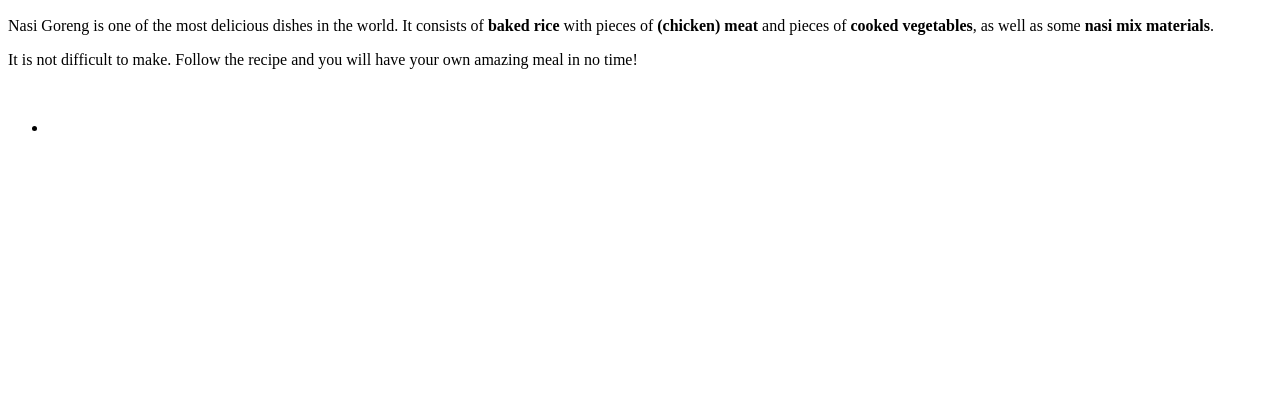
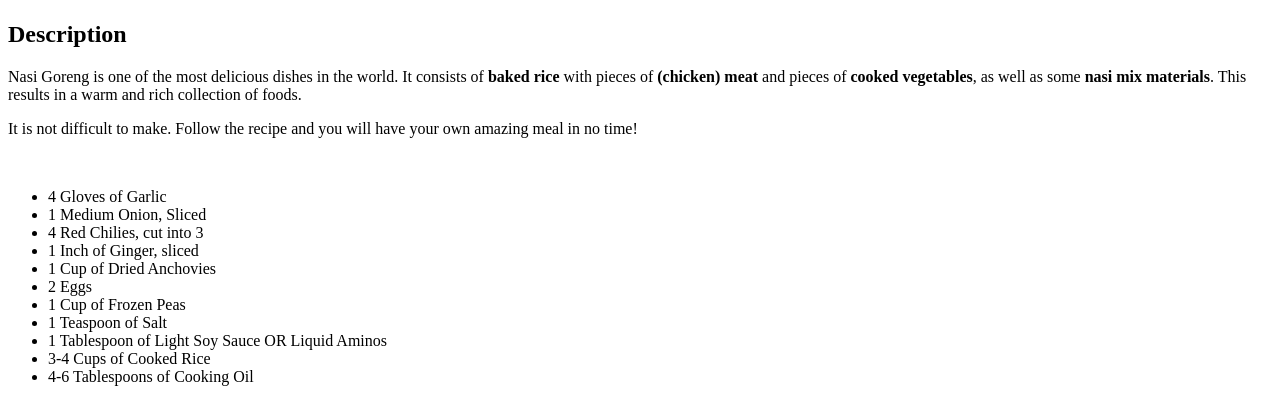
Before and after one commit to GymmoMaker/odin-recipes, a plain HTML site: page recipes/nasi.html in a window 1280 px wide. Shown: the part 383-800 px from the top of the page. Drawn offline with Linux system fonts and the light colour scheme.

Commit message:
Added ingredient list

```diff
--- a/recipes/nasi.html
+++ b/recipes/nasi.html
@@ -7,13 +7,22 @@
 	<body>
 		<h1>Nasi Goreng</h1>
 		<img src="https://www.mindyourfeed.nl/wp-content/uploads/2020/08/nasi-goreng-2-2.jpg" alt="A pan filled with delicious nasi goreng, with three baked eggs on top">
-		<p>Nasi Goreng is one of the most delicious dishes in the world. It consists of <strong>baked rice</strong> with pieces of <strong>(chicken) meat</strong> and pieces of <strong>cooked vegetables</strong>, as well as some <strong>nasi mix materials</strong>.</p>
+		<h2>Description</h2>
+		<p>Nasi Goreng is one of the most delicious dishes in the world. It consists of <strong>baked rice</strong> with pieces of <strong>(chicken) meat</strong> and pieces of <strong>cooked vegetables</strong>, as well as some <strong>nasi mix materials</strong>. This results in a warm and rich collection of foods.</p>
 		<p>It is not difficult to make. Follow the recipe and you will have your own amazing meal in no time!</p>
 		<br>
 		<ul>
-			<li>
-
-			</li>
+			<li>4 Gloves of Garlic</li>
+			<li>1 Medium Onion, Sliced</li>
+			<li>4 Red Chilies, cut into 3</li>
+			<li>1 Inch of Ginger, sliced</li>
+			<li>1 Cup of Dried Anchovies</li>
+			<li>2 Eggs</li>
+			<li>1 Cup of Frozen Peas</li>
+			<li>1 Teaspoon of Salt</li>
+			<li>1 Tablespoon of Light Soy Sauce OR Liquid Aminos</li>
+			<li>3-4 Cups of Cooked Rice</li>
+			<li>4-6 Tablespoons of Cooking Oil</li>
 		</ul>
 	</body>
 </html>
```
